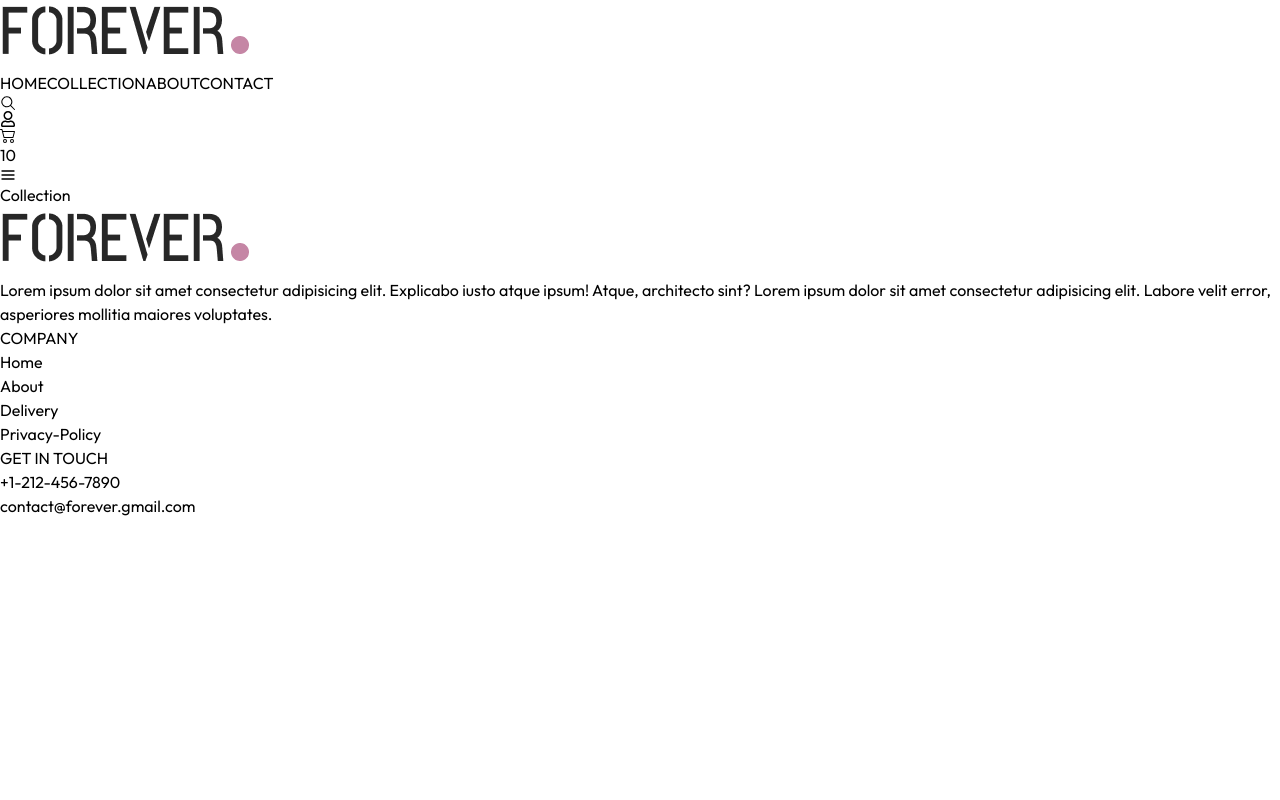
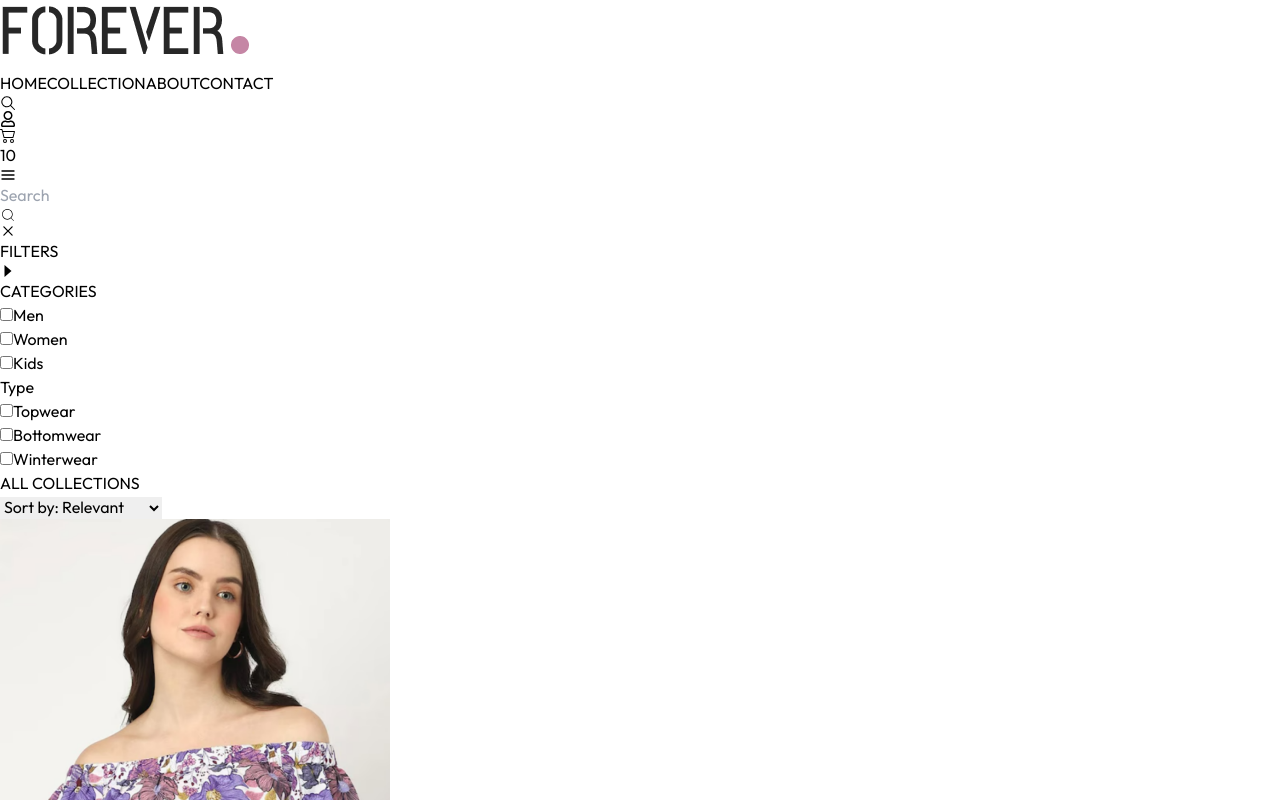
Before and after one commit to VinodHadmode/Vmart-Ecommerce-App, a React (Vite) app in the folder frontend/: page /collection in a window 1280 px wide. Both pictures are taken after a click on the icon 8 px from the left and 103 px from the top of the page. Shown: the top 800 px of the page. Built offline with nearby package versions, Linux system fonts and the light colour scheme.

Commit message:
Implemented collection page,listed all products along with filter sort,search functionality completed

```diff
--- a/frontend/src/App.jsx
+++ b/frontend/src/App.jsx
@@ -11,11 +11,13 @@ import Orders from "./Pages/Orders";
 import NotFound from "./Pages/NotFound";
 import Navbar from "./Components/Navbar";
 import Footer from "./Components/Footer";
+import SearchBar from "./Components/SearchBar";
 
 const App = () => {
   return (
     <div className="bg-gray-100 min-h-screen">
       <Navbar />
+      <SearchBar/>
       <main className="px-4 sm:px-6 md:px-8 lg:px-12 py-8">
         <Routes>
           <Route path="/" element={<Home />} />
--- a/frontend/src/Components/Footer.jsx
+++ b/frontend/src/Components/Footer.jsx
@@ -3,7 +3,7 @@ import { assets } from "../assets/assets"
 
 const Footer = () => {
     return (
-        <div className="px-4 sm:px-6 md:px-8 lg:px-12 py-4">
+        <div className="px-4 sm:px-6 md:px-8 lg:px-12 py-4 border">
             <div className="flex flex-col sm:grid grid-cols-[3fr_1fr_1fr] gap-14 my-10 mt-40 text-sm">
 
                 <div>
@@ -13,22 +13,26 @@ const Footer = () => {
                 <div>
                     <p className="text-xl font-medium mb-5">COMPANY</p>
                     <ul className="flex flex-col gap-1 text-gray-600">
-                        <li>Home</li>
-                        <li>About</li>
-                        <li>Delivery</li>
-                        <li>Privacy-Policy</li>
+                        <li className="hover:text-black cursor-pointer">Home</li>
+                        <li className="hover:text-black cursor-pointer">About</li>
+                        <li className="hover:text-black cursor-pointer">Delivery</li>
+                        <li className="hover:text-black cursor-pointer">Privacy-Policy</li>
                     </ul>
+
                 </div>
 
                 <div>
                     <p className="text-xl font-medium mb-5">GET IN TOUCH</p>
                     <ul className="flex flex-col gap-1 text-gray-600">
-                        <li>+1-212-456-7890</li>
-                        <li>contact@forever.gmail.com</li>
-
+                        <li className="hover:text-black cursor-pointer">+1-212-456-7890</li>
+                        <li className="hover:text-black cursor-pointer">contact@forever.gmail.com</li>
                     </ul>
                 </div>
+            </div>
 
+            <div>
+                <hr />
+                <p className="py-5 text-center text-sm">copyright 2025@ forever.com - All Right reserved.</p>
             </div>
         </div>
     )
--- a/frontend/src/Components/Navbar.jsx
+++ b/frontend/src/Components/Navbar.jsx
@@ -5,11 +5,14 @@ import { FaRegUser } from "react-icons/fa";
 import { BsCart2 } from "react-icons/bs";
 import { FiMenu } from "react-icons/fi";
 import { IoIosArrowBack } from "react-icons/io";
-import { useState } from "react";
+import { useContext, useState } from "react";
+import { ShopContext } from "../Context/ShopContext";
 
 const Navbar = () => {
     const [isDropdownOpen, setIsDropdownOpen] = useState(false);
     const [visibleMenu, setVisibleMenu] = useState(false);
+
+    const {setShowSearch}=useContext(ShopContext)
 
     const toggleDropdown = () => {
         setIsDropdownOpen(!isDropdownOpen);
@@ -55,7 +58,7 @@ const Navbar = () => {
 
             <div className="flex items-center space-x-4">
 
-                <GoSearch className="w-6 h-6 cursor-pointer hover:text-yellow-400 transition-colors" />
+                <GoSearch onClick={()=>setShowSearch(true)} className="w-6 h-6 cursor-pointer hover:text-yellow-400 transition-colors" />
 
                 {/* User Icon with Dropdown */}
                 <div className="relative">
--- /dev/null
+++ b/frontend/src/Components/SearchBar.jsx
@@ -0,0 +1,33 @@
+import React, { useContext, useEffect, useState } from 'react'
+import { CiSearch } from "react-icons/ci";
+import { RxCross2 } from "react-icons/rx";
+import { ShopContext } from '../Context/ShopContext'
+import { useLocation } from 'react-router-dom';
+
+const SearchBar = () => {
+    const { search, setSearch, showSearch, setShowSearch } = useContext(ShopContext)
+    const [visible, setVisible] = useState(false)
+
+    const location = useLocation()
+
+    useEffect(() => {
+
+        if (location.pathname.includes("collection")) {
+            setVisible(true)
+        } else {
+            setVisible(false)
+        }
+    }, [location])
+
+    return (showSearch && visible) ? (
+        <div className="border-t border-b bg-gray-50 text-center">
+            <div className="inline-flex items-center justify-center border border-gray-400 px-5 py-2 my-5 mx-3 rounded-lg w-3/4 sm:w-1/2">
+                <input value={search} onChange={(e) => setSearch(e.target.value)} className="flex-1 outline-none bg-inherit text-sm" type="text" placeholder="Search" />
+                <CiSearch className="w-6 h-6 cursor-pointer hover:text-yellow-700 transition-colors" />
+            </div>
+            <RxCross2 onClick={() => setShowSearch(false)} className="inline w-6 h-6 cursor-pointer hover:text-yellow-700 transition-colors" />
+        </div>
+    ) : null
+}
+
+export default SearchBar
--- a/frontend/src/Components/Title.jsx
+++ b/frontend/src/Components/Title.jsx
@@ -5,7 +5,7 @@ const Title = ({text1,text2}) => {
   return (
     <div className="inline-flex gap-2 items-center mb-3">
       <p className="text-gray-500">{text1} <span className="text-gray-700 font-medium">{text2}</span></p>
-      <p className="w-8 sm:w-12 h-[1px] sm:h-[2px] bg-gray-700"></p>
+      <p className="w-5 sm:w-12 h-[1px] sm:h-[2px] bg-gray-700"></p>
     </div>
   )
 }
--- a/frontend/src/Context/ShopContext.jsx
+++ b/frontend/src/Context/ShopContext.jsx
@@ -1,15 +1,18 @@
-import { createContext } from "react";
+import { createContext, useState } from "react";
 import { products } from "../assets/assets"
 
 export const ShopContext = createContext(null)
 
 const ShopContextProvider = ({ children }) => {
 
+    const [search, setSearch] = useState("")
+    const [showSearch, setShowSearch] = useState(false)
     const currency = "$"
     const delivery_fee = 10
 
     const contextValue = {
-        products, currency, delivery_fee
+        products, currency, delivery_fee,
+        search, setSearch, showSearch, setShowSearch
     }
 
     return (
--- a/frontend/src/Pages/Collection.jsx
+++ b/frontend/src/Pages/Collection.jsx
@@ -1,8 +1,145 @@
+import { useContext, useEffect, useState } from "react"
+import { IoCaretForwardSharp } from "react-icons/io5";
+import Title from "../Components/Title"
+import ProductItem from "../Components/ProductItem";
+import { ShopContext } from "../Context/ShopContext";
 
 const Collection = () => {
+  const [showFilter, setShowFilter] = useState(false)
+  const [filteredProducts, setFilteredProducts] = useState([])
+  const [category, setCategory] = useState([])
+  const [subCategory, setSubCategory] = useState([])
+  const [sortOption, setSortOption] = useState("relevant")
+
+  const { products, search, showSearch } = useContext(ShopContext)
+
+
+  const handleCategoryChange = (e) => {
+    const value = e.target.value
+    if (category.includes(value)) {
+      setCategory(category.filter((cat) => {
+        return cat !== value
+      }))
+    } else {
+      setCategory([...category, value])
+    }
+  }
+
+  const handleSubCategoryChange = (e) => {
+    const value = e.target.value
+    if (subCategory.includes(value)) {
+      setSubCategory(subCategory.filter((cat) => {
+        return cat !== value
+      }))
+    } else {
+      setSubCategory([...subCategory, value])
+    }
+  }
+
+  // Apply filter and sorting function
+  const applyFilterAndSort = () => {
+    let productsCopy = [...products];
+
+    //Apply search query
+    if (search && showSearch) {
+      productsCopy=productsCopy.filter((item)=>{
+        return item.name.toLowerCase().includes(search.toLowerCase())
+      })
+    }
+    // Apply category filter
+    if (category.length > 0) {
+      productsCopy = productsCopy.filter((item) => category.includes(item.category));
+    }
+
+    // Apply subcategory filter
+    if (subCategory.length > 0) {
+      productsCopy = productsCopy.filter((item) => subCategory.includes(item.subCategory));
+    }
+
+    // Apply sorting
+    if (sortOption === "low-high") {
+      productsCopy.sort((a, b) => a.price - b.price);
+    } else if (sortOption === "high-low") {
+      productsCopy.sort((a, b) => b.price - a.price);
+    }
+
+    setFilteredProducts(productsCopy);
+  };
+
+  useEffect(() => {
+    applyFilterAndSort();
+  }, [category, subCategory, sortOption,search,showSearch]);
+
   return (
-    <div>
-      Collection
+    <div className="flex flex-col sm:flex-row gap-1 sm:gap-10 pt-10 border-t">
+
+      {/* filter options */}
+      <div className="min-w-60">
+        <p onClick={() => setShowFilter(!showFilter)} className="my-2 text-xl flex items-center gap-2 cursor-pointer">
+          FILTERS
+          <IoCaretForwardSharp className={`sm:hidden ${showFilter ? "rotate-90" : ""}`} />
+        </p>
+
+
+        {/* category filter */}
+        <div className={`border border-gray-300 pl-5 py-3 mt-6 ${showFilter ? "" : "hidden"} sm:block`}>
+          <p className="mb-3 text-sm font-medium">CATEGORIES</p>
+          <div className="flex flex-col gap-2 text-sm font-light text-gray-700">
+            <p className="flex gap-2">
+              <input className="w-3" type="checkbox" value={"Men"} onChange={handleCategoryChange} />Men
+            </p>
+            <p className="flex gap-2">
+              <input className="w-3" type="checkbox" value={"Women"} onChange={handleCategoryChange} />Women
+            </p>
+            <p className="flex gap-2">
+              <input className="w-3" type="checkbox" value={"Kids"} onChange={handleCategoryChange} />Kids
+            </p>
+          </div>
+        </div>
+
+        {/* Sub-category filter */}
+        <div className={`border border-gray-300 pl-5 py-3 my-5 ${showFilter ? "" : "hidden"} sm:block`}>
+          <p className="mb-3 text-sm font-medium">Type</p>
+          <div className="flex flex-col gap-2 text-sm font-light text-gray-700">
+            <p className="flex gap-2">
+              <input className="w-3" type="checkbox" value={"Topwear"} onChange={handleSubCategoryChange} />Topwear
+            </p>
+            <p className="flex gap-2">
+              <input className="w-3" type="checkbox" value={"Bottomwear"} onChange={handleSubCategoryChange} />Bottomwear
+            </p>
+            <p className="flex gap-2">
+              <input className="w-3" type="checkbox" value={"Winterwear"} onChange={handleSubCategoryChange} />Winterwear
+            </p>
+          </div>
+        </div>
+      </div>
+
+      {/* right side */}
+
+      <div className="flex-1">
+        <div className="flex flex-col sm:flex-row justify-between text-base sm:text-2xl mb-4">
+          <Title text1={"ALL"} text2={"COLLECTIONS"} />
+        </div>
+
+        {/* Sort functionality */}
+        <div className="mb-5 flex justify-end items-center mt-4 sm:mt-0">
+          <select
+            onChange={(e) => setSortOption(e.target.value)}
+            className="border border-gray-300 text-sm px-3 py-2 rounded-md shadow-sm"
+          >
+            <option value="relevant">Sort by: Relevant</option>
+            <option value="low-high">Sort by: Low to High</option>
+            <option value="high-low">Sort by: High to Low</option>
+          </select>
+        </div>
+
+        {/* Rendering all products */}
+        <div className="grid grid-cols-2 sm:grid-cols-2 md:grid-cols-3 lg:grid-cols-4 gap-6 gap-y-8">
+          {filteredProducts && filteredProducts.map((item, index) => (
+            <ProductItem key={index} id={item._id} name={item.name} image={item.image} price={item.price} />
+          ))}
+        </div>
+      </div>
     </div>
   )
 }
```
